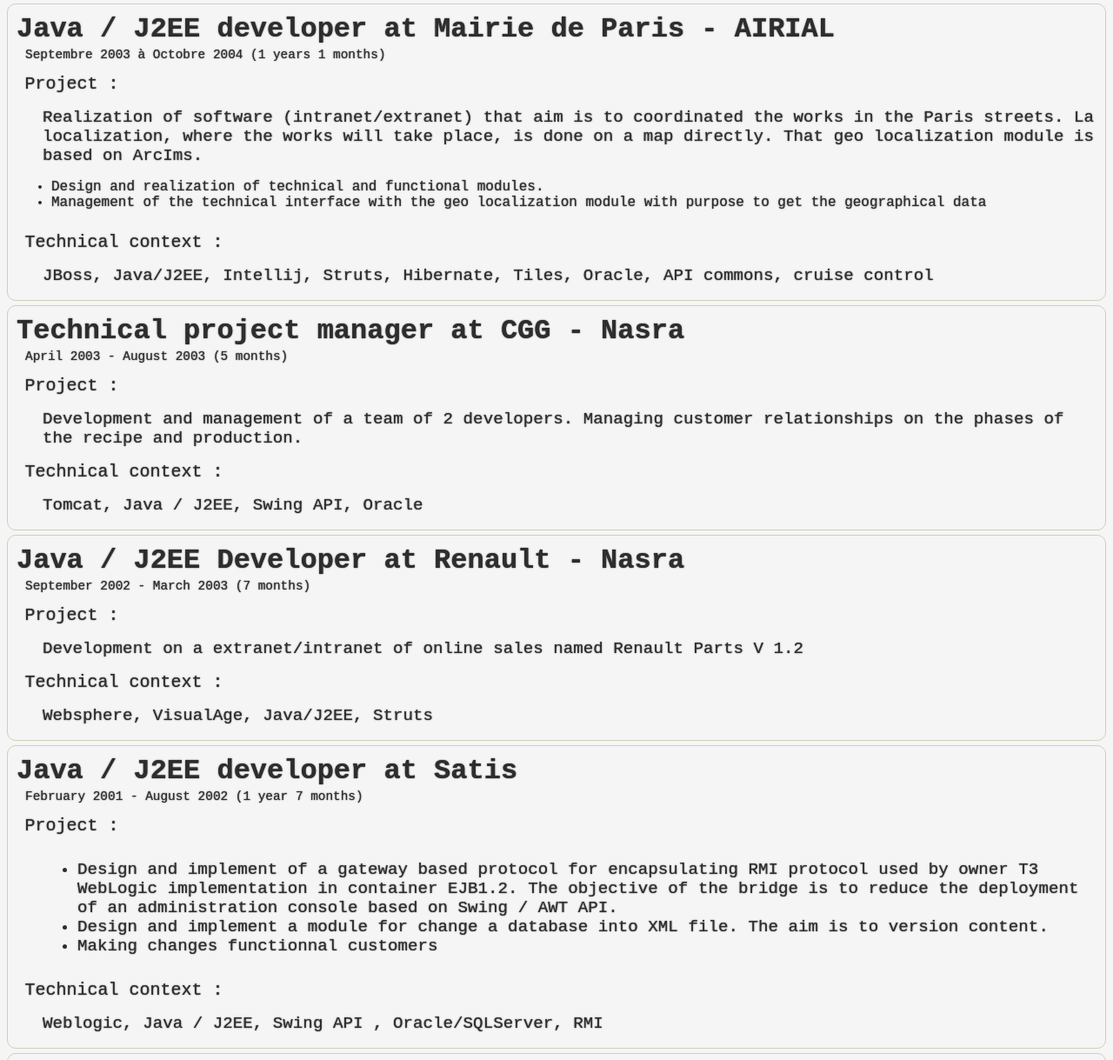
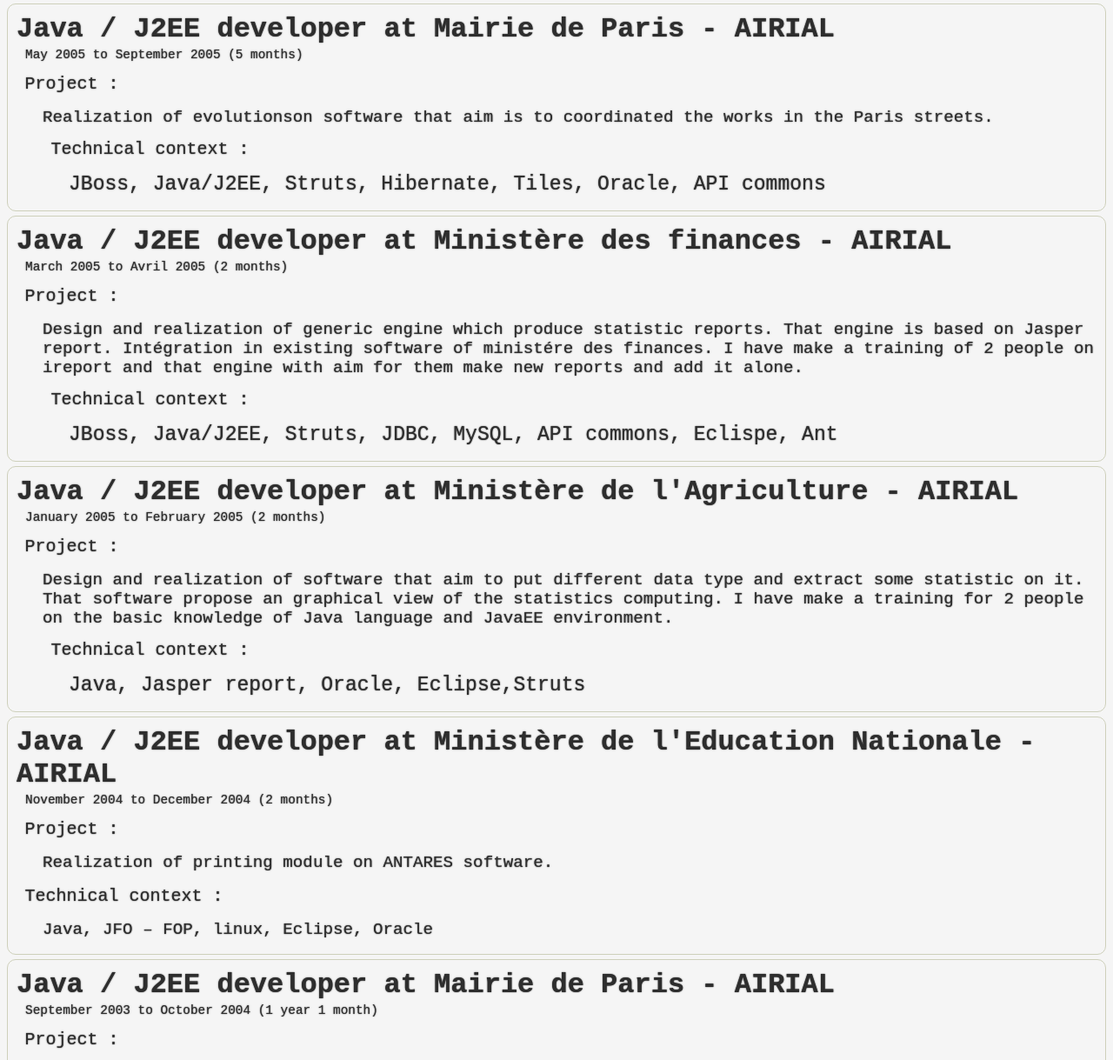
Before and after one commit to Fabszn/Html5CSS3, a plain HTML site: page cvfabszn.html in a window 1280 px wide. Shown: the part 3208-4427 px from the top of the page at 87% size. Drawn offline with Linux system fonts and the light colour scheme.

Commit message:
final version

```diff
--- a/cvfabszn.html
+++ b/cvfabszn.html
@@ -200,12 +200,71 @@ of Devoteam
 
 <span class="missionDesc">Websphere, Java/J2EE, JSF, Oracle, API commons, JUnit.</span>
 </div>
+<div>
+
+<span class="missionTitle">Java / J2EE developer at Mairie de Paris - AIRIAL</span>
+
+<span class="missionPeriode">May 2005 to September 2005 (5 months)</span>
+
+<span class="cvBlocTitle">Project : </span>
+
+<span class="missionDesc">Realization of evolutionson software that aim is to coordinated the works in the Paris streets.
+<span class="cvBlocTitle">Technical context : </span>
+
+<span class="missionDesc">JBoss, Java/J2EE, Struts, Hibernate, Tiles, Oracle, API commons</span>
+</div>
+<div>
+
+<span class="missionTitle">Java / J2EE developer at Minist&egrave;re des finances - AIRIAL</span>
+
+<span class="missionPeriode">March 2005 to Avril 2005 (2 months)</span>
+
+<span class="cvBlocTitle">Project : </span>
+
+<span class="missionDesc">Design and realization of generic engine which produce statistic reports. That engine is based on Jasper report. Intégration in existing software of minist&eacute;re des finances.
+I have make a training of 2 people on ireport and that engine with aim for them make new reports and add it alone.
+<span class="cvBlocTitle">Technical context : </span>
+
+<span class="missionDesc">JBoss, Java/J2EE, Struts, JDBC, MySQL, API commons, Eclispe, Ant</span>
+</div>
+
+<div>
+
+<span class="missionTitle">Java / J2EE developer at Minist&egrave;re de l'Agriculture - AIRIAL</span>
+
+<span class="missionPeriode">January 2005 to February 2005 (2 months)</span>
+
+<span class="cvBlocTitle">Project : </span>
+
+<span class="missionDesc">Design and realization of software that aim to put different data type and extract some statistic on it.
+That software propose an graphical view of the statistics computing.
+I have make a training for 2 people on the basic knowledge of Java language and JavaEE environment.
+<span class="cvBlocTitle">Technical context : </span>
+
+<span class="missionDesc">Java, Jasper report, Oracle, Eclipse,Struts</span>
+</div>
+
+<div>
+
+<span class="missionTitle">Java / J2EE developer at Minist&egrave;re de l'Education Nationale - AIRIAL</span>
+
+<span class="missionPeriode">November 2004 to December 2004 (2 months)</span>
+
+<span class="cvBlocTitle">Project : </span>
+
+<span class="missionDesc">Realization of printing module on ANTARES software.</span>
+
+
+<span class="cvBlocTitle">Technical context : </span>
+
+<span class="missionDesc">Java, JFO – FOP, linux, Eclipse, Oracle</span>
+</div>
 
 <div>
 
 <span class="missionTitle">Java / J2EE developer at Mairie de Paris - AIRIAL</span>
 
-<span class="missionPeriode">Septembre 2003 à Octobre 2004 (1 years 1 months)</span>
+<span class="missionPeriode">September 2003 to October 2004 (1 year 1 month)</span>
 
 <span class="cvBlocTitle">Project : </span>
 
@@ -298,6 +357,16 @@ content.
 
 <span class="missionDesc">Weblogic, Java/J2EE, Swing API , Oracle/SQLServer, RMI</span>
 </div>
+<span class="cvRubriqueTitle">Contact</span>
+<div id="contact">
+
+<p>
+Twitter :  <a href="http://twitter.com/fsznajderman" >ici</a><br>
+Google + : <a href="http://gplus.to/fsznajderman" >ici</a><br>
+blog : <a href="http://blog.fsznajderman.fr" >ici</a>
+</p>
+
+</div>
 
 </div>
 
```
